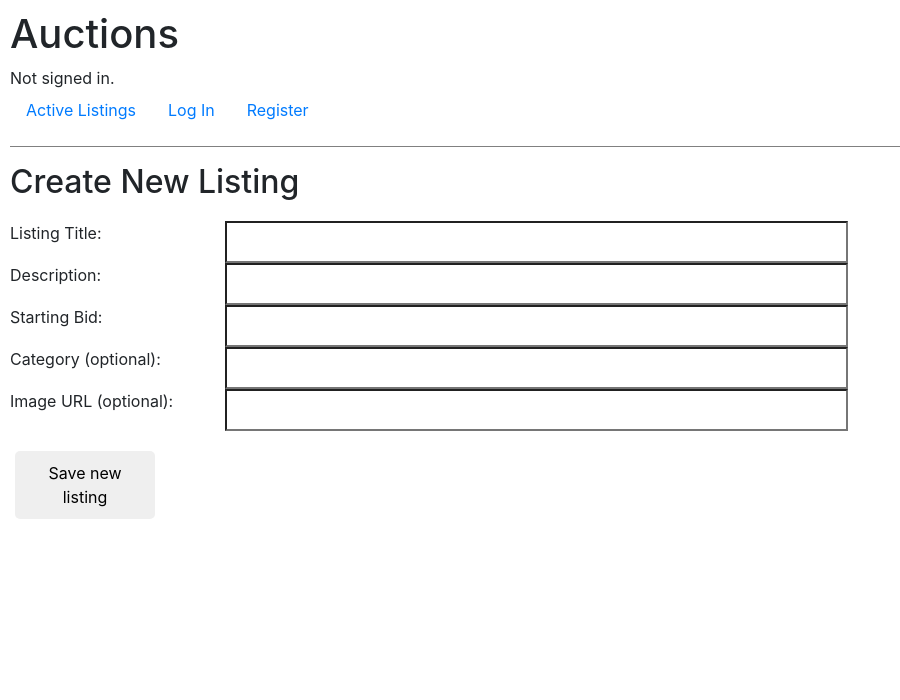
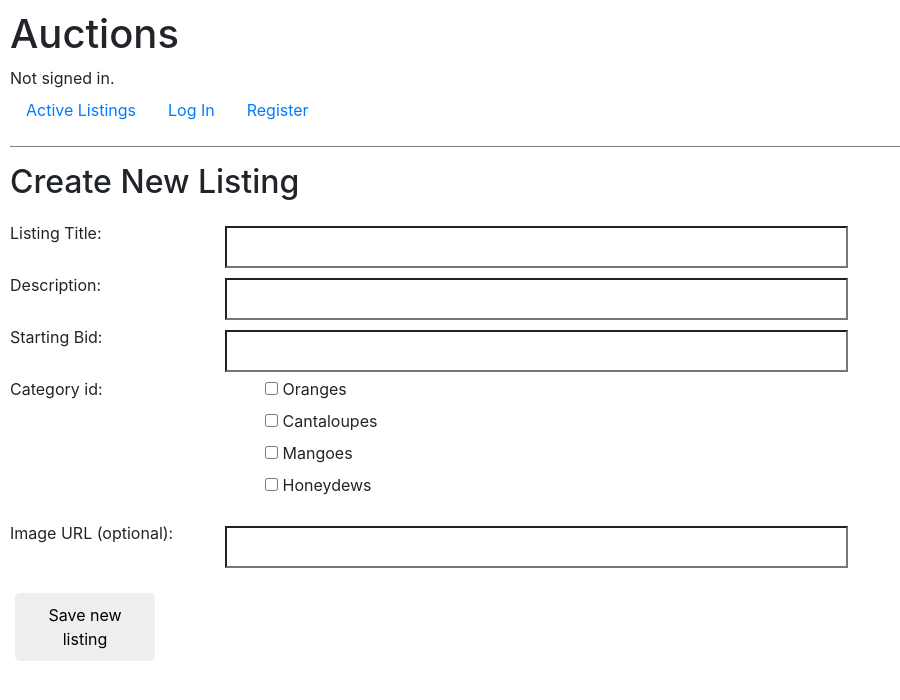
Before and after one commit to b-edward/auctions, a Django app: page /create in a window 1280 px wide. Shown: the top 700 px of the page, without its empty margins (0-900 px from the left). Run offline with Django 3.2, Linux system fonts and the light colour scheme; some libraries are stand-ins or nearby versions.

Commit message:
working on category req

```diff
--- a/auctions/static/auctions/styles.css
+++ b/auctions/static/auctions/styles.css
@@ -100,6 +100,8 @@ input[type=submit], button {
 
 
 input[type=text] {
+    margin-top: 5px;
+    margin-bottom: 5px;
     padding: 7px;
     font: arial;
     width: 75%;
--- a/auctions/templates/auctions/index.html
+++ b/auctions/templates/auctions/index.html
@@ -16,7 +16,7 @@
                 <a href="{% url 'listing' listing.list_title %}"><h5>{{ listing.list_title }}</h5></a>
                 <li>
                     <h6>Posted by: {{ listing.poster_id }}</h6>
-                    <h7>Current price: {{ listing.highest_bid }}</h7> <br><br>
+                    <h7>Current price: ${{ listing.highest_bid }}</h7> <br><br>
                     {{ listing.description }}
                 </li>
             </div>
--- a/auctions/urls.py
+++ b/auctions/urls.py
@@ -1,5 +1,5 @@
 from django.urls import path
-
+from django import forms
 from . import views
 
 urlpatterns = [
--- a/auctions/views.py
+++ b/auctions/views.py
@@ -9,13 +9,23 @@ from .models import *
 from . import util
 from django.contrib.auth.decorators import login_required
 
+CATEGORIES= [
+    ('orange', 'Oranges'),
+    ('cantaloupe', 'Cantaloupes'),
+    ('mango', 'Mangoes'),
+    ('honeydew', 'Honeydews'),
+    ]
 
 # Form for creating a new listing
 class NewListingForm(forms.Form):
     list_title = forms.CharField(widget=forms.TextInput(attrs={'size':100}), label = "Listing Title", max_length=100)
     description = forms.CharField(widget=forms.TextInput(attrs={'size':100}), label = "Description", max_length=1000)
     starting_bid = forms.DecimalField(widget=forms.TextInput(attrs={'size':100}), label = "Starting Bid", max_digits=10, decimal_places=2)
-    category_id = forms.CharField(widget=forms.TextInput(attrs={'size':100}), label="Category (optional)", max_length=100, required=False)
+    category_id = forms.MultipleChoiceField(
+        required=False,
+        widget=forms.CheckboxSelectMultiple,
+        choices=CATEGORIES,
+    )
     image_url = forms.CharField(widget=forms.TextInput(attrs={'size':100}), label="Image URL (optional)", max_length=300, required=False)
 
 # Form for bidding on an auction
@@ -291,8 +301,8 @@ def bid(request, title):
             bid.save()
 
             # Update the listing's highest_bid and bidder
-            listing.highest_bid = new_input.cleaned_data["bid_amount"]
-            listing.high_bidder = logged_user
+            listing.highest_bid = bid.bid_amount
+            listing.high_bidder = bid.bidder_id
             listing.save()
 
             message = "Your bid has been accepted"
```
Also changed, not shown: db.sqlite3.
